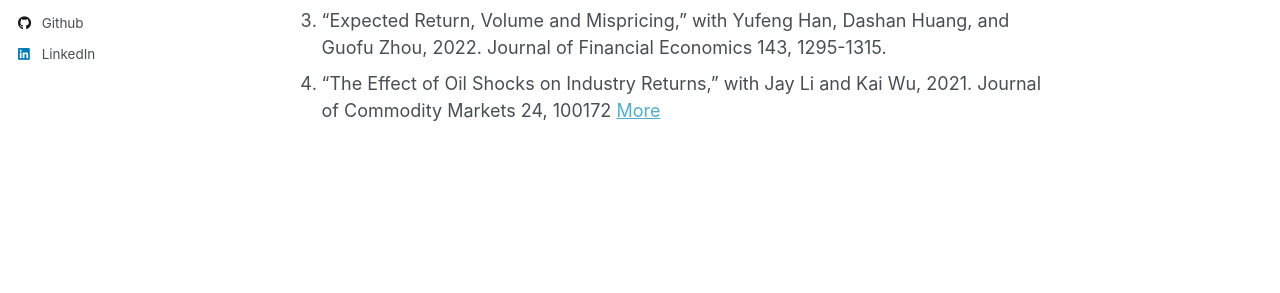
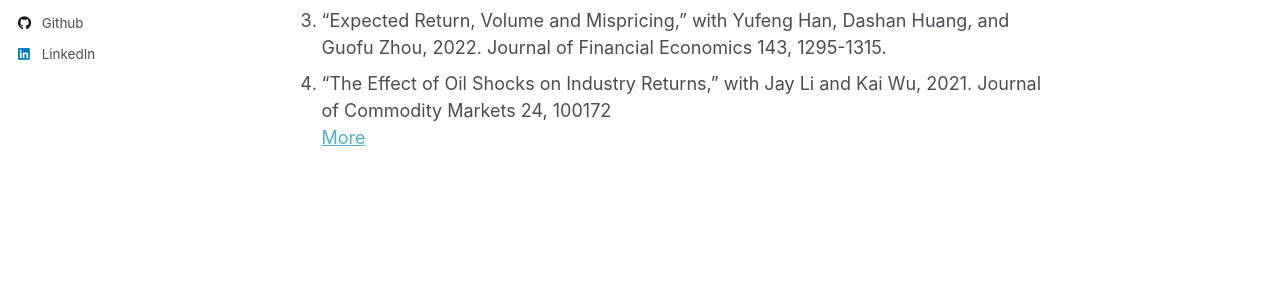
Before and after one commit to dayong-huang/dayong-huang.github.io, a Jekyll site: the page built from _pages/about.md, in a window 1280 px wide and 1251 px high. Shown: the part 701-994 px from the top of the window. Built offline with Jekyll 4.4.1, drawn with Linux system fonts in a browser that asks for light colours; some web fonts are replaced.

```diff
--- a/_pages/about.md
+++ b/_pages/about.md
@@ -20,4 +20,4 @@ Recent Works
   2. "Short Selling Efficiency," with Yong Chen and Zhi Da, 2022. Journal of Financial Economics 145, 387-408. Winner of 2020 Global Association of Risk Professionals Research Award.
   3. "Expected Return, Volume and Mispricing," with Yufeng Han, Dashan Huang, and Guofu Zhou, 2022. Journal of Financial Economics 143, 1295-1315.
   4. "The Effect of Oil Shocks on Industry Returns," with Jay Li and Kai Wu, 2021. Journal of Commodity Markets 24, 100172
-[More](https://dayong-huang.github.io/publications/)
+<br />[More](https://dayong-huang.github.io/publications/)
```
